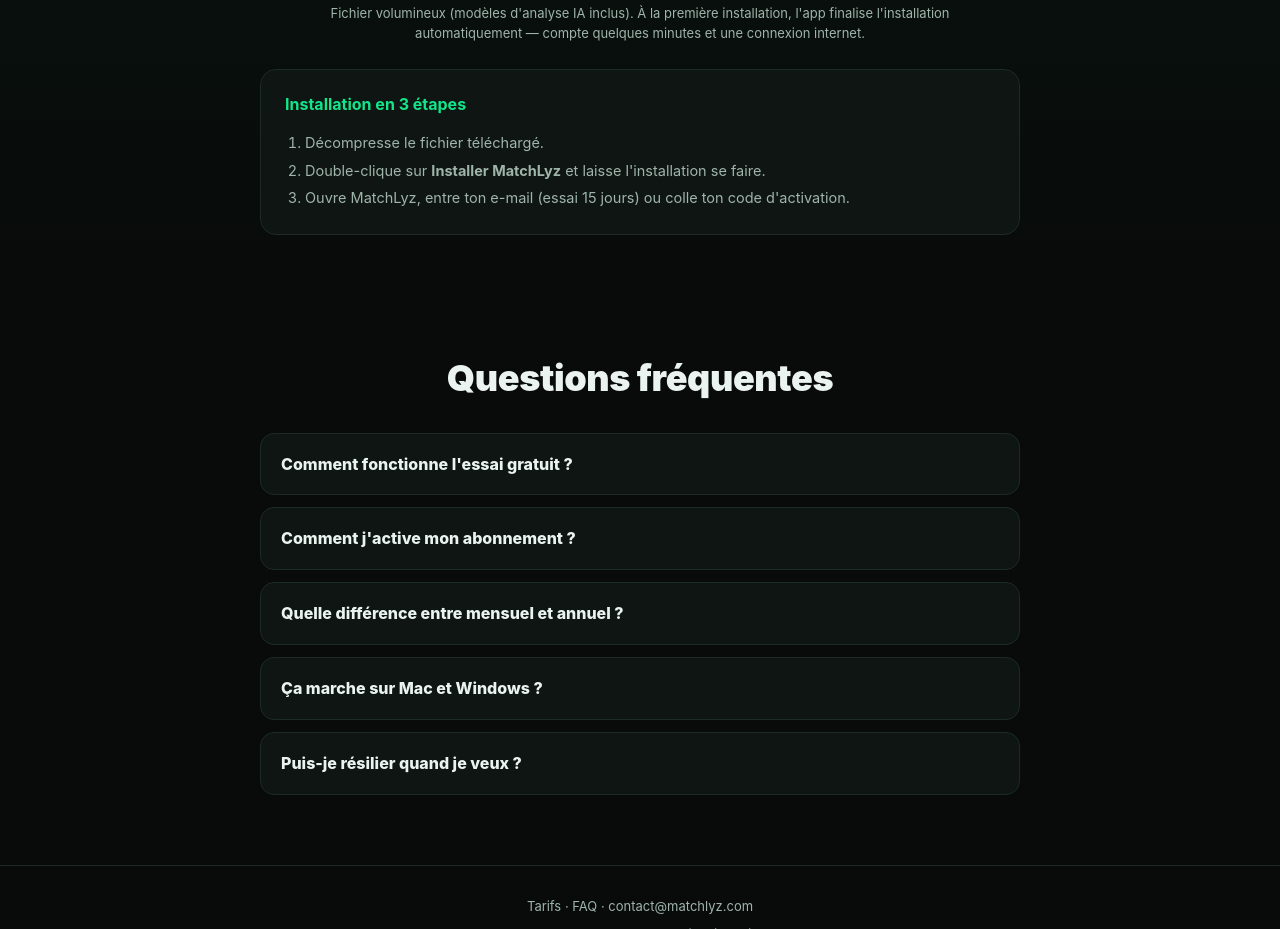
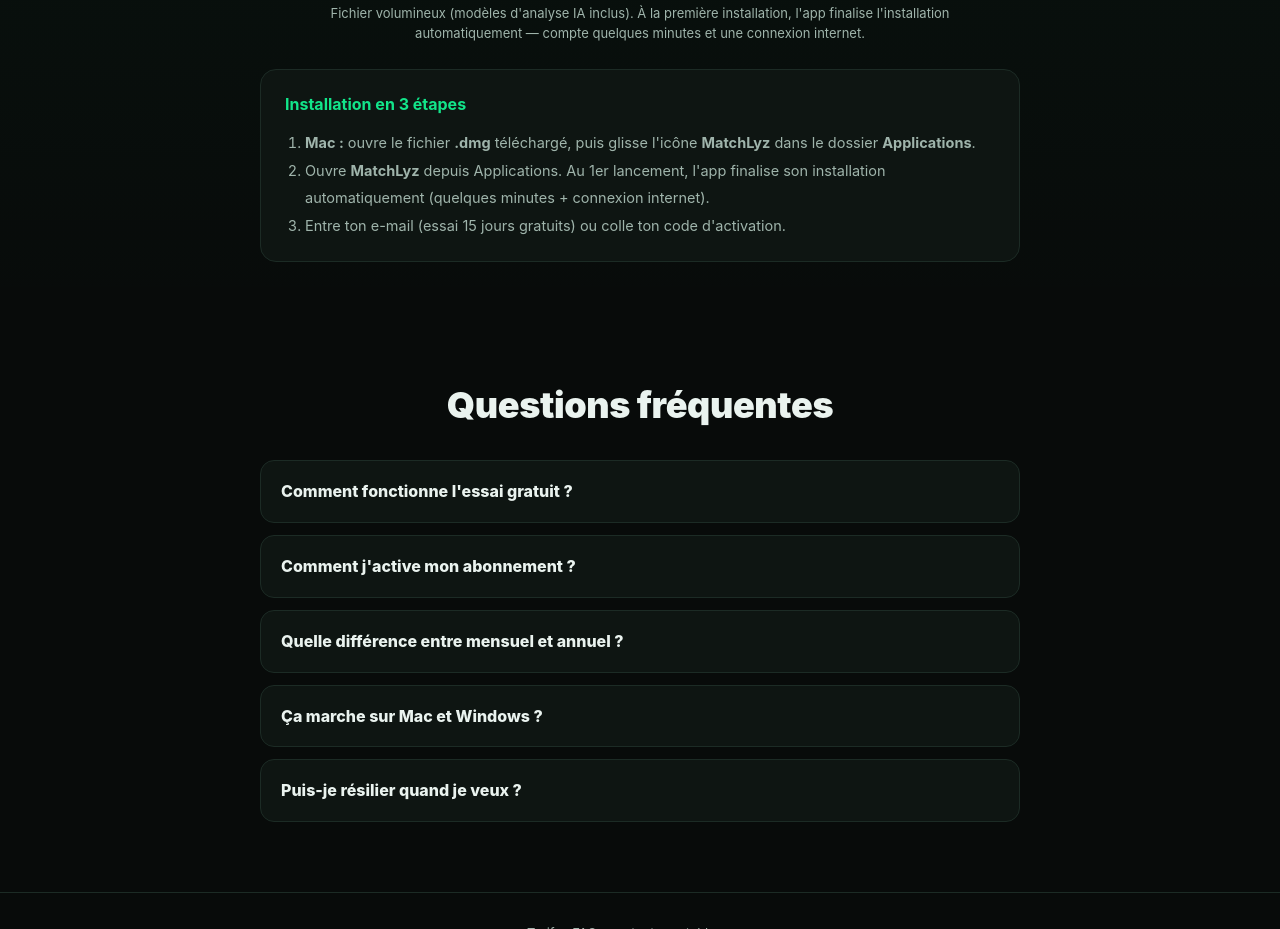
Before and after one commit to mickaeljulian10-droid/matchlyz-site, a plain HTML site: page index.html in a window 1280 px wide. Shown: the part 3119-4048 px from the top of the page. Drawn offline with Linux system fonts and the light colour scheme.

Commit message:
Mac: téléchargement .dmg signé + instructions mises à jour

```diff
--- a/index.html
+++ b/index.html
@@ -145,15 +145,15 @@
   <p class="lead">Installe l'application sur ton ordinateur, puis lance ton essai gratuit de 15 jours — ou colle ton code d'abonnement.</p>
   <div class="cta" style="margin-top:26px">
     <a class="btn btn-green" href="https://github.com/mickaeljulian10-droid/matchlyz-app/releases/latest/download/MatchLyz-Windows.zip">Télécharger pour Windows</a>
-    <a class="btn btn-green" href="https://github.com/mickaeljulian10-droid/matchlyz-app/releases/latest/download/MatchLyz-Mac.zip">Télécharger pour Mac</a>
+    <a class="btn btn-green" href="https://github.com/mickaeljulian10-droid/matchlyz-app/releases/latest/download/MatchLyz-Mac.dmg">Télécharger pour Mac</a>
   </div>
   <p class="lead" style="margin-top:16px;font-size:13px">Fichier volumineux (modèles d'analyse IA inclus). À la première installation, l'app finalise l'installation automatiquement — compte quelques minutes et une connexion internet.</p>
   <div style="max-width:760px;margin:26px auto 0;text-align:left;background:var(--card);border:1px solid var(--line);border-radius:16px;padding:22px 24px">
     <b style="color:var(--green)">Installation en 3 étapes</b>
     <ol style="color:var(--mut);font-size:14.5px;margin:12px 0 0;padding-left:20px;line-height:1.9">
-      <li>Décompresse le fichier téléchargé.</li>
-      <li>Double-clique sur <b>Installer MatchLyz</b> et laisse l'installation se faire.</li>
-      <li>Ouvre MatchLyz, entre ton e-mail (essai 15 jours) ou colle ton code d'activation.</li>
+      <li><b>Mac :</b> ouvre le fichier <b>.dmg</b> téléchargé, puis glisse l'icône <b>MatchLyz</b> dans le dossier <b>Applications</b>.</li>
+      <li>Ouvre <b>MatchLyz</b> depuis Applications. Au 1er lancement, l'app finalise son installation automatiquement (quelques minutes + connexion internet).</li>
+      <li>Entre ton e-mail (essai 15 jours gratuits) ou colle ton code d'activation.</li>
     </ol>
   </div>
 </div></section>
```
